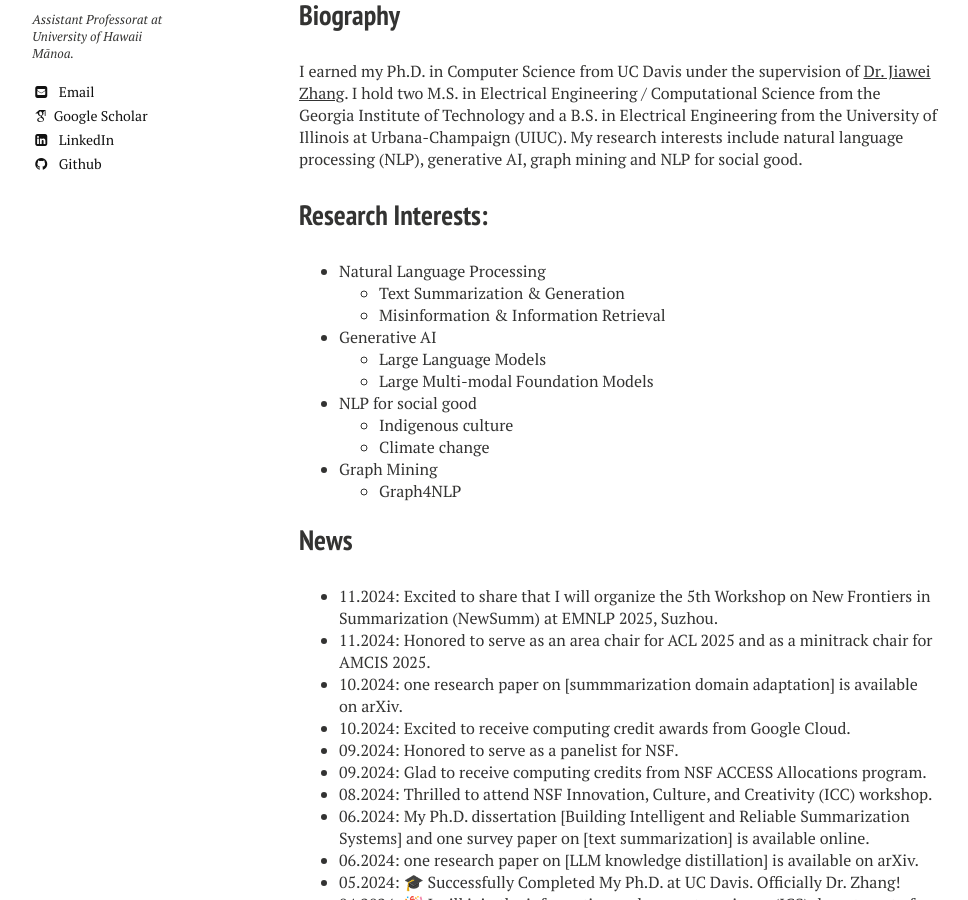
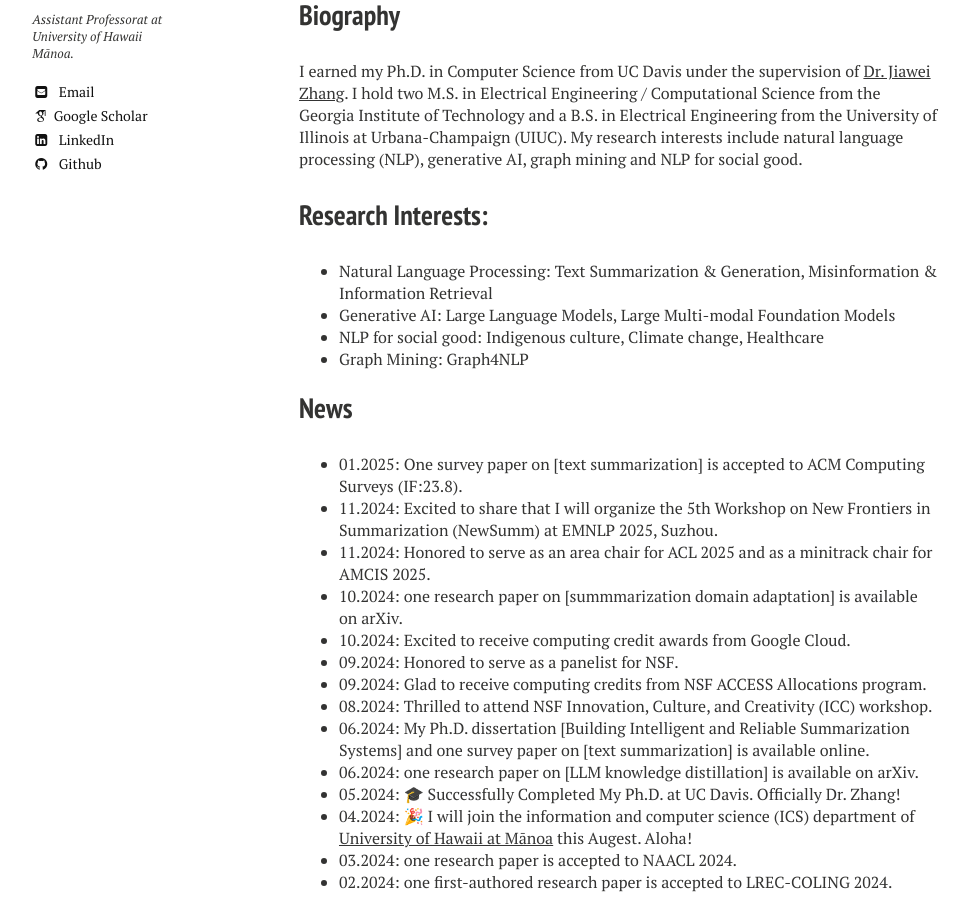
Before and after one commit to hpzhang94/hpzhang94.github.io, a Jekyll site: the page built from index.md, in a window 1280 px wide and 900 px high, scrolled down 350 px. Shown: the whole window, without its empty margins (21-989 px from the left). Built offline with Jekyll 4.4.1, drawn with Linux system fonts in a browser that asks for light colours; nearby versions of some CDN libraries; some web fonts are replaced.

Commit message:
update 0116

```diff
--- a/index.md
+++ b/index.md
@@ -17,19 +17,13 @@ I earned my Ph.D. in Computer Science from UC Davis under the supervision of <a
 
 ## Research Interests:
 
-- Natural Language Processing
-	- Text Summarization & Generation
-	- Misinformation & Information Retrieval
-- Generative AI
-	- Large Language Models
-	- Large Multi-modal Foundation Models
-- NLP for social good
-	- Indigenous culture
-	- Climate change
-- Graph Mining
-	- Graph4NLP
+- Natural Language Processing: Text Summarization & Generation, Misinformation & Information Retrieval
+- Generative AI: Large Language Models, Large Multi-modal Foundation Models
+- NLP for social good: Indigenous culture, Climate change, Healthcare
+- Graph Mining: Graph4NLP
 
 ## News
+- 01.2025: One survey paper on <a href = "https://arxiv.org/abs/2406.11289" target="_blank"> [text summarization]</a> is accepted to ACM Computing Surveys (IF:23.8).
 - 11.2024: Excited to share that I will organize the 5th Workshop on New Frontiers in Summarization (NewSumm) at EMNLP 2025, Suzhou.
 - 11.2024: Honored to serve as an area chair for ACL 2025 and as a minitrack chair for AMCIS 2025.
 - 10.2024: one research paper on <a href = "https://arxiv.org/pdf/2410.15687" target="_blank"> [summmarization domain adaptation]</a> is available on arXiv.
```
Also changed, not shown: teaching.md (+5 -5 lines).
